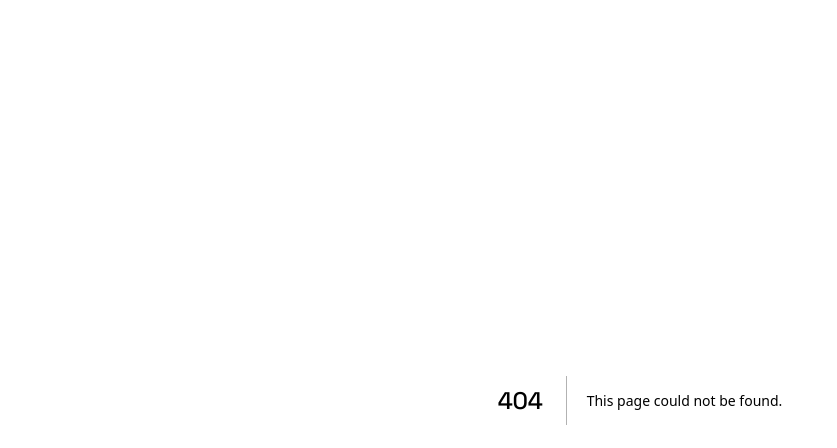
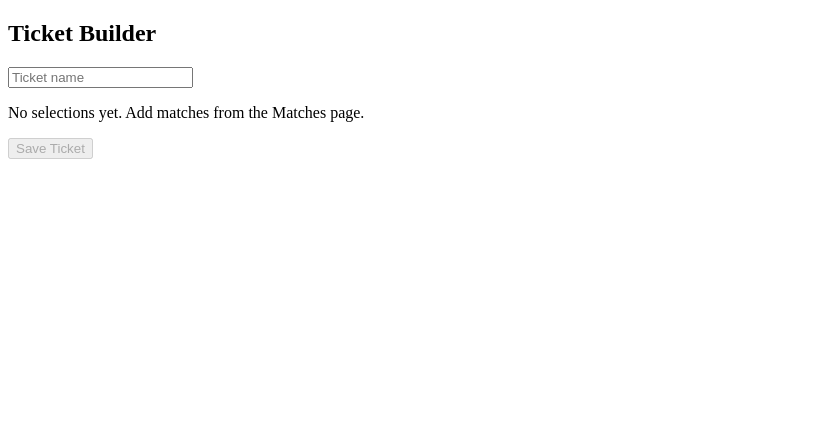
Before and after one commit to yakubuhena11-maker/TopUpNG, a Next.js app: page /TicketBuilder in a window 1280 px wide. Before the commit this address had no page. Shown: the top 448 px of the page, without its empty margins (0-837 px from the left). Built offline with nearby package versions, Linux system fonts and the light colour scheme.

Commit message:
Create src/pages/TicketBuilder.jsx

```diff
--- /dev/null
+++ b/src/pages/TicketBuilder.jsx
@@ -0,0 +1,72 @@
+import { useState } from 'react';
+import { createTicket } from '../services/api';
+
+function TicketBuilder() {
+  const [selections, setSelections] = useState([]);
+  const [ticketName, setTicketName] = useState('');
+  const [saving, setSaving] = useState(false);
+  const [message, setMessage] = useState('');
+
+  // For MVP, selections are added manually by ID/market until MatchList
+  // supports an "Add to ticket" button that feeds into this list
+  const addSelection = (match, market, prediction) => {
+    setSelections([...selections, { matchId: match, market, prediction }]);
+  };
+
+  const removeSelection = (index) => {
+    setSelections(selections.filter((_, i) => i !== index));
+  };
+
+  const handleSave = async () => {
+    if (selections.length === 0) {
+      setMessage('Add at least one selection before saving.');
+      return;
+    }
+    setSaving(true);
+    setMessage('');
+    try {
+      await createTicket({ name: ticketName, selections });
+      setMessage('Ticket saved successfully.');
+      setSelections([]);
+      setTicketName('');
+    } catch (err) {
+      setMessage('Could not save ticket. Is the backend running?');
+    } finally {
+      setSaving(false);
+    }
+  };
+
+  return (
+    <div className="ticket-builder-page">
+      <h2>Ticket Builder</h2>
+
+      <input
+        type="text"
+        placeholder="Ticket name"
+        value={ticketName}
+        onChange={(e) => setTicketName(e.target.value)}
+      />
+
+      {message && <p>{message}</p>}
+
+      {selections.length === 0 ? (
+        <p>No selections yet. Add matches from the Matches page.</p>
+      ) : (
+        <ul className="selection-list">
+          {selections.map((sel, index) => (
+            <li key={index}>
+              {sel.matchId} — {sel.market}: {sel.prediction}
+              <button onClick={() => removeSelection(index)}>Remove</button>
+            </li>
+          ))}
+        </ul>
+      )}
+
+      <button onClick={handleSave} disabled={saving || selections.length === 0}>
+        {saving ? 'Saving...' : 'Save Ticket'}
+      </button>
+    </div>
+  );
+}
+
+export default TicketBuilder;
```
